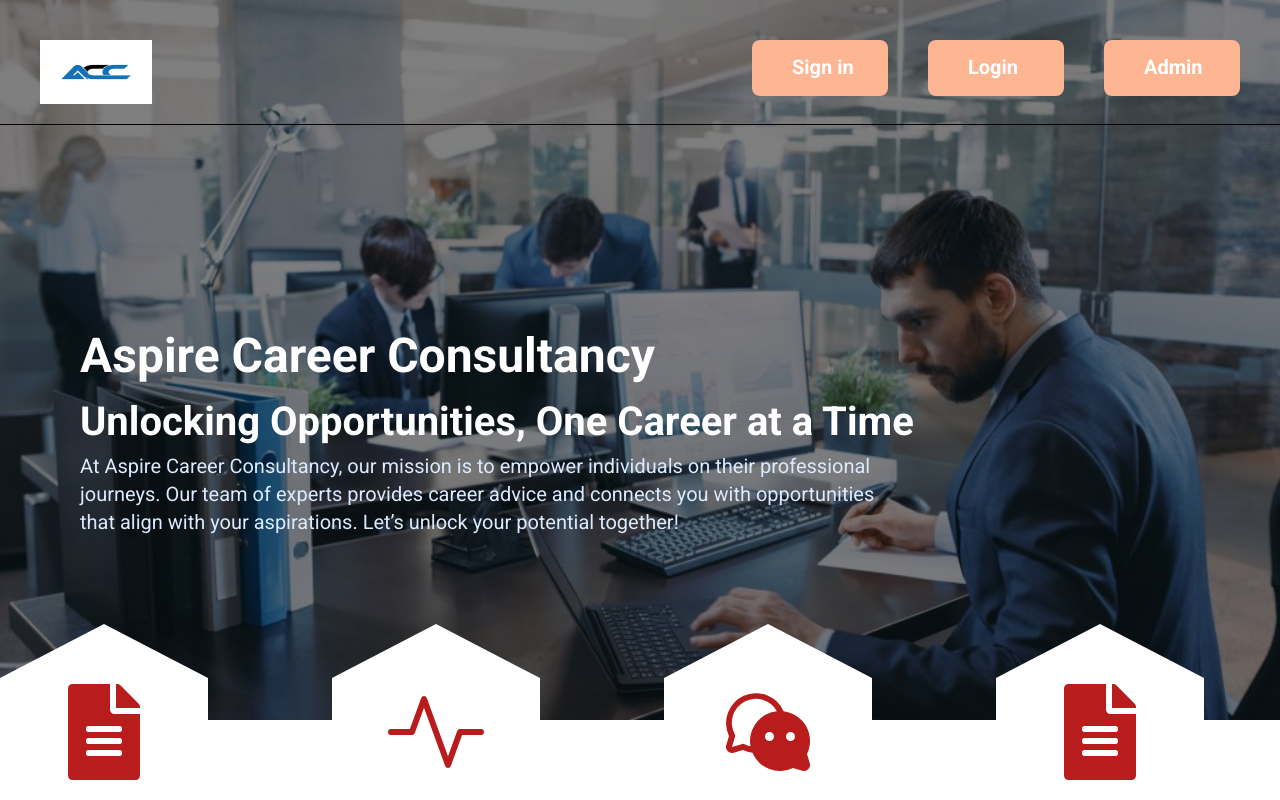
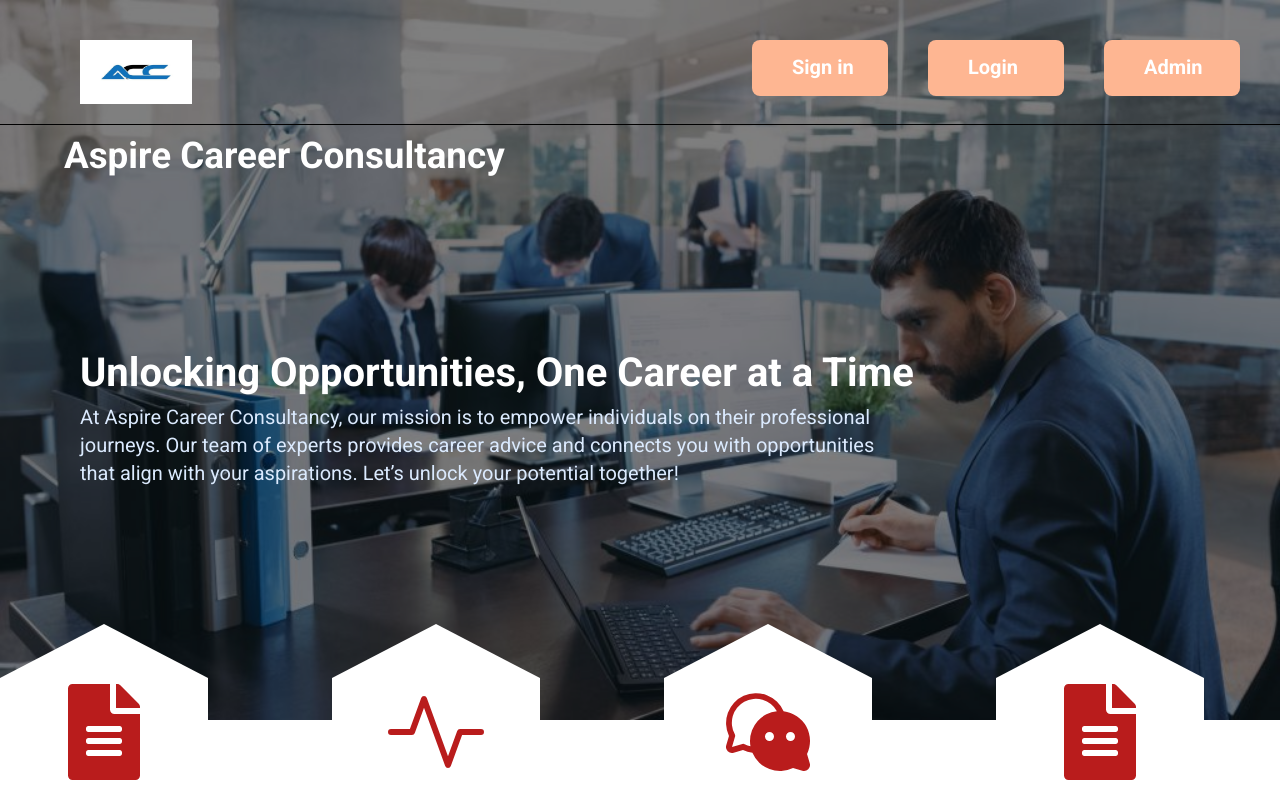
Before and after one commit to VAPStechnology/frontend-700-Form-, a React (Vite) app: page / in a window 1280 px wide. Shown: the top 800 px of the page. Built offline with nearby package versions, Linux system fonts and the light colour scheme.

Commit message:
debugging

```diff
--- a/src/Component/Home-Compo/Header_text.jsx
+++ b/src/Component/Home-Compo/Header_text.jsx
@@ -4,7 +4,7 @@ function Header_text() {
       <div className="absolute z-20   lg:w-full w-[60rem] md:w-[70rem]">
         <div className="mt-[20rem] lg:ml-[5rem] md:ml-[6rem] ml-[1rem]">
 
-         <h1 className="font-semibold lg:text-[3rem] md:text-[2.5rem] text-[1.6rem] text-white font-Roboto">
+         <h1 className="font-semibold  text-[2.3rem] mt-[-12rem] mb-[10rem] ml-[-1rem]  text-white font-Roboto">
          Aspire Career Consultancy
           </h1>
           <h1 className="font-semibold lg:text-[2.5rem] md:text-[2rem] text-[1.6rem] text-white font-Roboto">
--- a/src/Component/Home-Compo/Nav.jsx
+++ b/src/Component/Home-Compo/Nav.jsx
@@ -12,7 +12,7 @@ function Nav(){
            <div>
                <img
                src={Logo}
-               className=' w-28 h-16 md:ml-10 ml-4'
+               className=' w-28 h-16 md:ml-20'
                alt="Logo"
                />
            </div>
```
